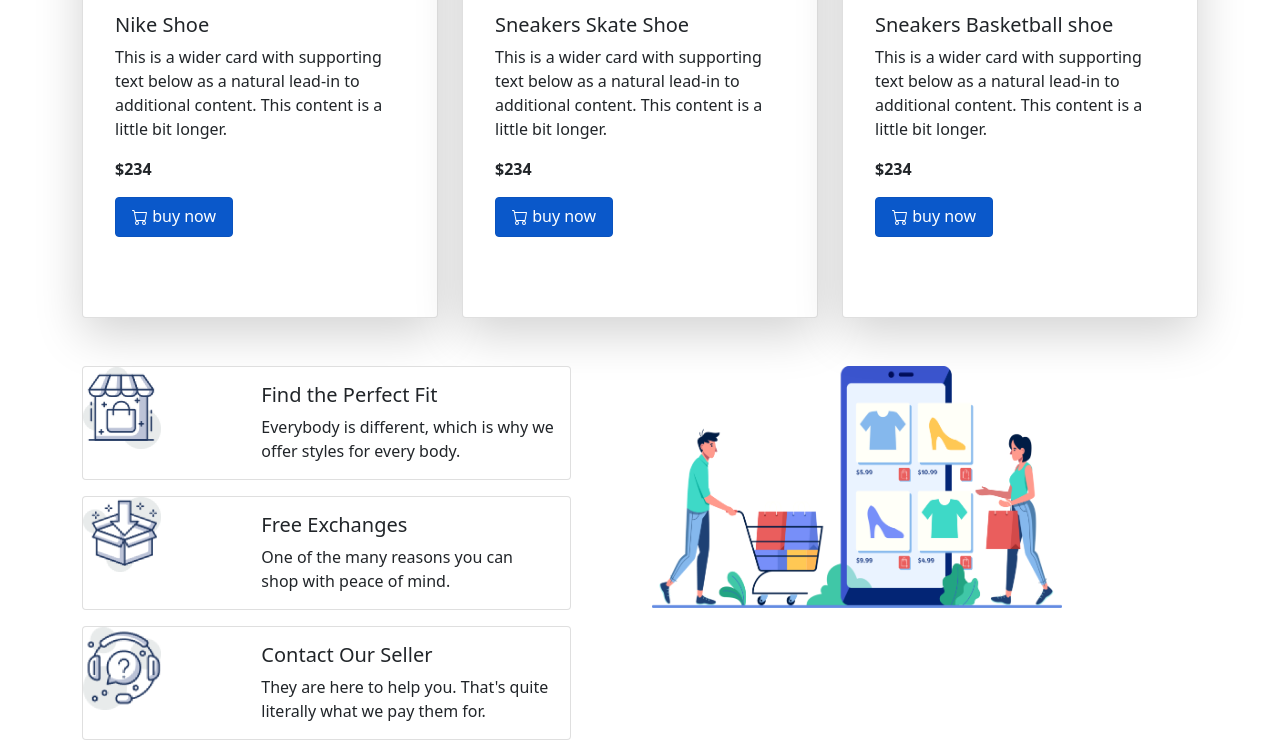
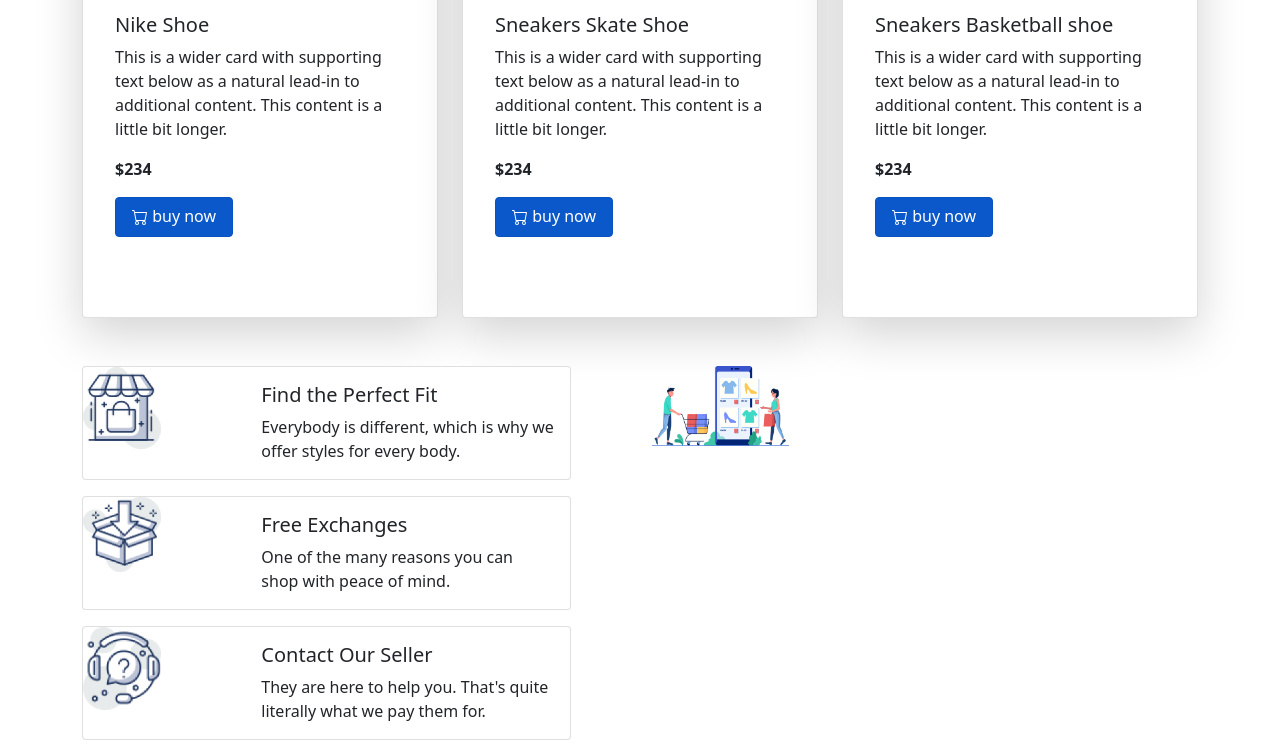
Before and after one commit to WahidaAkhter/Nike-React, a plain HTML site: page index.html in a window 1280 px wide. Shown: the part 1694-2450 px from the top of the page. Drawn offline with nearby package versions, Linux system fonts and the light colour scheme.

Commit message:
width added

```diff
--- a/index.html
+++ b/index.html
@@ -252,7 +252,7 @@
                     </div>
                 </div>
                 <div class="col-lg-6">
-                    <img class="img-fluid w-75" src="icons/XMLID 1.png" alt="">
+                    <img class="img-fluid w-25" src="icons/XMLID 1.png" alt="">
                 </div>
             </div>
 
```
